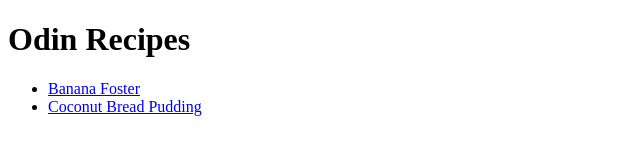
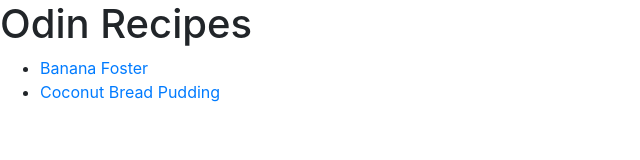
Before and after one commit to efeyenice/odin-recipes, a plain HTML site: page index.html in a window 1280 px wide. Shown: the whole page, without its empty margins (0-640 px from the left). Drawn offline with nearby package versions, Linux system fonts and the light colour scheme.

Commit message:
added Bootstrap for css framework

```diff
--- a/index.html
+++ b/index.html
@@ -4,6 +4,7 @@
     <meta charset="UTF-8">
     <meta name="viewport" content="width=device-width, initial-scale=1.0">
     <meta http-equiv="X-UA-Compatible" content="ie=edge">
+    <link rel="stylesheet" href="https://cdn.jsdelivr.net/npm/bootstrap@4.1.3/dist/css/bootstrap.min.css" integrity="sha384-MCw98/SFnGE8fJT3GXwEOngsV7Zt27NXFoaoApmYm81iuXoPkFOJwJ8ERdknLPMO" crossorigin="anonymous">
     <title>Odin Recipes</title>
 </head>
 <body>
```
Also changed, not shown: recipes/bananafoster.html (+1 -0 lines), recipes/coconutbread.html (+1 -0 lines).
